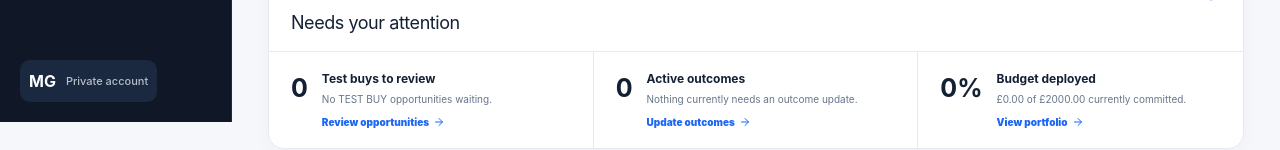
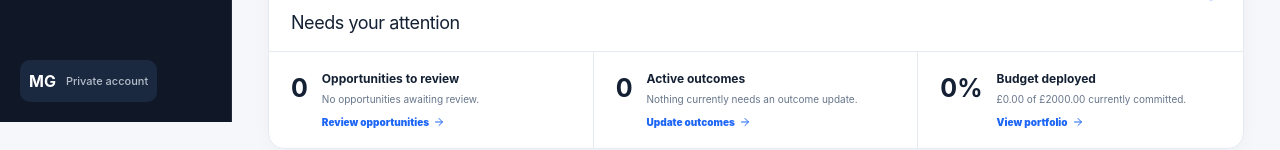
Before and after one commit to mattygribb-beep/stockwise, a Next.js app: page / in a window 1280 px wide. Shown: the part 678-828 px from the top of the page. Built offline with nearby package versions, Linux system fonts and the light colour scheme.

Commit message:
Use BUY REVIEW REJECT across buyer decisions and settings

```diff
--- a/app/page.tsx
+++ b/app/page.tsx
@@ -9,7 +9,7 @@ type Row={id:string;product:string;ean:string;supplier:string;buy:number;sell:nu
 const seed:Row[]=[
 {id:'1',product:"Reese's Pieces Theatre Box 113g",ean:'034000470772',supplier:'American Fizz',buy:1.95,sell:5.99,qty:24,status:'Completed',decision:'BUY',actualSell:5.75},
 {id:'2',product:'ThinkPad Thunderbolt 3 Dock Gen 2',ean:'0193386053798',supplier:'Tech Clearance Co',buy:42,sell:89.99,qty:6,status:'Selling',decision:'BUY'},
-{id:'3',product:'Jabra Evolve2 40 SE',ean:'5706991028090',supplier:'Office Outlet',buy:38.5,sell:69.99,qty:4,status:'Analysed',decision:'TEST BUY'}]
+{id:'3',product:'Jabra Evolve2 40 SE',ean:'5706991028090',supplier:'Office Outlet',buy:38.5,sell:69.99,qty:4,status:'Analysed',decision:'REVIEW'}]
 const gbp=(n:number)=>'£'+n.toFixed(2)
 const usablePrice=(n:any)=>Number.isFinite(Number(n))&&Number(n)>0
 const priceOrUnavailable=(n:any)=>usablePrice(n)?gbp(Number(n)):'Price unavailable'
@@ -50,7 +50,7 @@ export default function Page(){
   <section className="settingsFold"><button className="settingsFoldHead" onClick={()=>setSettingsOpen(settingsOpen==='returns'?null:'returns')}><div><small>01 · RETURNS</small><h2>Financial Rules</h2><span>ROI ≥{rules.roi}% · Profit ≥{gbp(rules.profit)} · Margin ≥{rules.margin}% · Total ≥{gbp(rules.totalProfit)}</span></div><b>{settingsOpen==='returns'?'−':'+'}</b></button>{settingsOpen==='returns'&&<div className="settingsFoldBody"><Rule label="Minimum ROI" help="Minimum return required on the cost of the stock." value={rules.roi} unit="%" set={v=>setRules({...rules,roi:v})}/><Rule label="Minimum profit per unit" help="Projected profit after selling and fulfilment costs." value={rules.profit} prefix="£" set={v=>setRules({...rules,profit:v})}/><Rule label="Minimum margin" help="Minimum profit as a percentage of selling price." value={rules.margin} unit="%" set={v=>setRules({...rules,margin:v})}/><Rule label="Minimum total opportunity profit" help="Stops high-ROI but low-value opportunities passing." value={rules.totalProfit} prefix="£" set={v=>setRules({...rules,totalProfit:v})}/></div>}</section>
   <section className="settingsFold"><button className="settingsFoldHead" onClick={()=>setSettingsOpen(settingsOpen==='exposure'?null:'exposure')}><div><small>02 · EXPOSURE</small><h2>Exposure Rules</h2><span>First buy ≤{gbp(rules.firstCapital)} · ≤{rules.firstUnits} units · Product ≤{gbp(rules.maxCapital)}</span></div><b>{settingsOpen==='exposure'?'−':'+'}</b></button>{settingsOpen==='exposure'&&<div className="settingsFoldBody"><Rule label="Maximum first purchase" help="Limits capital exposure when testing a product for the first time." value={rules.firstCapital} prefix="£" set={v=>setRules({...rules,firstCapital:v})}/><Rule label="Maximum initial quantity" help="Preferred ceiling for a first order of an unproven product." value={rules.firstUnits} unit="units" set={v=>setRules({...rules,firstUnits:v})}/><Rule label="Maximum capital per product" help="Maximum total capital Source Stack allows in one opportunity." value={rules.maxCapital} prefix="£" set={v=>setRules({...rules,maxCapital:v})}/></div>}</section>
   <section className="settingsFold"><button className="settingsFoldHead" onClick={()=>setSettingsOpen(settingsOpen==='capital'?null:'capital')}><div><small>03 · CAPITAL MANAGEMENT</small><h2>Monthly Buying Budget</h2><span>{gbp(Math.max(0,budget-active))} available · {gbp(budget)} budget</span></div><b>{settingsOpen==='capital'?'−':'+'}</b></button>{settingsOpen==='capital'&&<div className="settingsFoldBody"><Rule label="Monthly buying budget" help={gbp(active)+' currently committed to active purchases.'} value={budget} prefix="£" set={setBudget}/><div className="budgetBar"><i style={{width:Math.min(100,active/budget*100)+'%'}}/></div><div className="budgetLabels"><span>{gbp(active)} committed</span><span>{Math.round(active/budget*100)}% used</span><span>{gbp(budget)} budget</span></div></div>}</section>
-  <section className="settingsFold"><button className="settingsFoldHead" onClick={()=>setSettingsOpen(settingsOpen==='decisions'?null:'decisions')}><div><small>DECISION ENGINE</small><h2>How Source Stack uses your rules</h2><span>BUY · TEST BUY · CONSIDER · WALK AWAY</span></div><b>{settingsOpen==='decisions'?'−':'+'}</b></button>{settingsOpen==='decisions'&&<div className="settingsFoldBody"><div className="decisionCards"><Decision n="BUY" c="buy" text="Meets the financial rules with acceptable exposure and sufficient confidence."/><Decision n="TEST BUY" c="testbuy" text="Economics pass, but price confidence, history or first-buy exposure needs proving."/><Decision n="CONSIDER" c="consider" text="Potential opportunity, but one or more thresholds need investigation."/><Decision n="WALK AWAY" c="walkaway" text="Fails a hard buying rule or does not justify the capital required."/></div><div className="quick"><button className="reset" onClick={()=>{setRules(defaults);setBudget(2000)}}>Reset to Source Stack defaults</button></div></div>}</section>
+  <section className="settingsFold"><button className="settingsFoldHead" onClick={()=>setSettingsOpen(settingsOpen==='decisions'?null:'decisions')}><div><small>DECISION ENGINE</small><h2>How Source Stack uses your rules</h2><span>BUY · REVIEW · REJECT</span></div><b>{settingsOpen==='decisions'?'−':'+'}</b></button>{settingsOpen==='decisions'&&<div className="settingsFoldBody"><div className="decisionCards"><Decision n="BUY" c="buy" text="Meets the financial rules with acceptable exposure and sufficient confidence."/><Decision n="REVIEW" c="consider" text="Potential opportunity, but one or more thresholds need investigation."/><Decision n="REJECT" c="walkaway" text="Fails a hard buying rule or does not justify the capital required."/></div><div className="quick"><button className="reset" onClick={()=>{setRules(defaults);setBudget(2000)}}>Reset to Source Stack defaults</button></div></div>}</section>
  </div></>}
  {view==='Wholesale'&&<WholesaleCatalogue/>}
  {view==='Favourites'&&<FavouritesPage/>}
@@ -109,7 +109,7 @@ function Decision({n,c,text}:{n:string;c:string;text:string}){return <div classN
 function Overview({rows,budget,active,realised,go,openFinn}:{rows:Row[];budget:number;active:number;realised:number;go:(v:string)=>void;openFinn:(q?:string)=>void}){
  const [findQuery,setFindQuery]=useState(''); const [greeting,setGreeting]=useState('Hello'); const [mobileDetails,setMobileDetails]=useState(false)
  useEffect(()=>{const update=()=>{const h=new Date().getHours();setGreeting(h<12?'Good morning':h<18?'Good afternoon':'Good evening')};update();const id=window.setInterval(update,60000);return()=>window.clearInterval(id)},[])
- const activeRows=rows.filter(r=>['Purchased','Selling'].includes(r.status)); const completed=rows.filter(r=>r.status==='Completed'); const test=rows.filter(r=>r.decision==='TEST BUY'&&r.status==='Analysed')
+ const activeRows=rows.filter(r=>['Purchased','Selling'].includes(r.status)); const completed=rows.filter(r=>r.status==='Completed'); const test=rows.filter(r=>r.decision==='REVIEW'&&r.status==='Analysed')
  const expected=completed.reduce((s,r)=>s+(r.sell-r.buy)*r.qty,0); const actual=completed.reduce((s,r)=>s+((r.actualSell||r.sell)-r.buy)*r.qty,0)
  const stages=['Analysed','Shortlisted','Purchased','Selling','Completed']; const pct=budget?Math.min(100,active/budget*100):0
  return <><div className="overviewHero"><Title k="PURCHASING INTELLIGENCE" t={greeting+', Matt.'} p="Find the right products. Compare the numbers. Buy with confidence."/></div>
@@ -118,7 +118,7 @@ function Overview({rows,budget,active,realised,go,openFinn}:{rows:Row[];budget:n
  <div className="mobileHomeQuick"><button onClick={()=>go("Favourites")}><Heart size={19}/> Saved products <ArrowRight size={15}/></button><button onClick={()=>go("Opportunities")}><AlertCircle size={19}/> Review opportunities <ArrowRight size={15}/></button></div><button type="button" className="mobileDashboardToggle" aria-expanded={mobileDetails} onClick={()=>setMobileDetails(v=>!v)}>{mobileDetails?"Hide dashboard details":"Show dashboard details"} <ArrowRight size={15}/></button><div className={mobileDetails?"mobileDashboardExpanded":"mobileDashboardCollapsed"}>
  <div className="cards overviewCards"><div className="metric capitalMetric"><span>Buying capital</span><strong>{gbp(Math.max(0,budget-active))}</strong><small>available of {gbp(budget)}</small><div className="miniBar"><i style={{width:pct+'%'}}/></div><em>{gbp(active)} committed · {Math.round(pct)}% deployed</em></div><Metric l="Active purchases" v={String(activeRows.length)} s={activeRows.length?gbp(active)+' committed':'No capital currently in motion'}/><Metric l="Realised profit" v={gbp(realised)} s={completed.length+' completed outcome'+(completed.length===1?'':'s')}/><Metric l="Source Stack Memory" v={String(rows.length)} s={completed.length+' completed · '+activeRows.length+' active'}/></div>
  <section className="attention"><div className="overviewSectionHead"><div><small>PRIORITY QUEUE</small><h2>Needs your attention</h2></div><AlertCircle size={20}/></div><div className="attentionGrid">
-  <Attention n={test.length} title="Test buys to review" text={test.length?test[0].product:'No TEST BUY opportunities waiting.'} action="Review opportunities" click={()=>go('Opportunities')}/>
+  <Attention n={test.length} title="Opportunities to review" text={test.length?test[0].product:'No opportunities awaiting review.'} action="Review opportunities" click={()=>go('Opportunities')}/>
   <Attention n={activeRows.length} title="Active outcomes" text={activeRows.length?activeRows[0].product+' is '+activeRows[0].status.toLowerCase()+'.':'Nothing currently needs an outcome update.'} action="Update outcomes" click={()=>go('Opportunities')}/>
   <Attention n={Math.round(pct)} suffix="%" title="Budget deployed" text={gbp(active)+' of '+gbp(budget)+' currently committed.'} action="View portfolio" click={()=>go('Portfolio')}/>
  </div></section>
```
